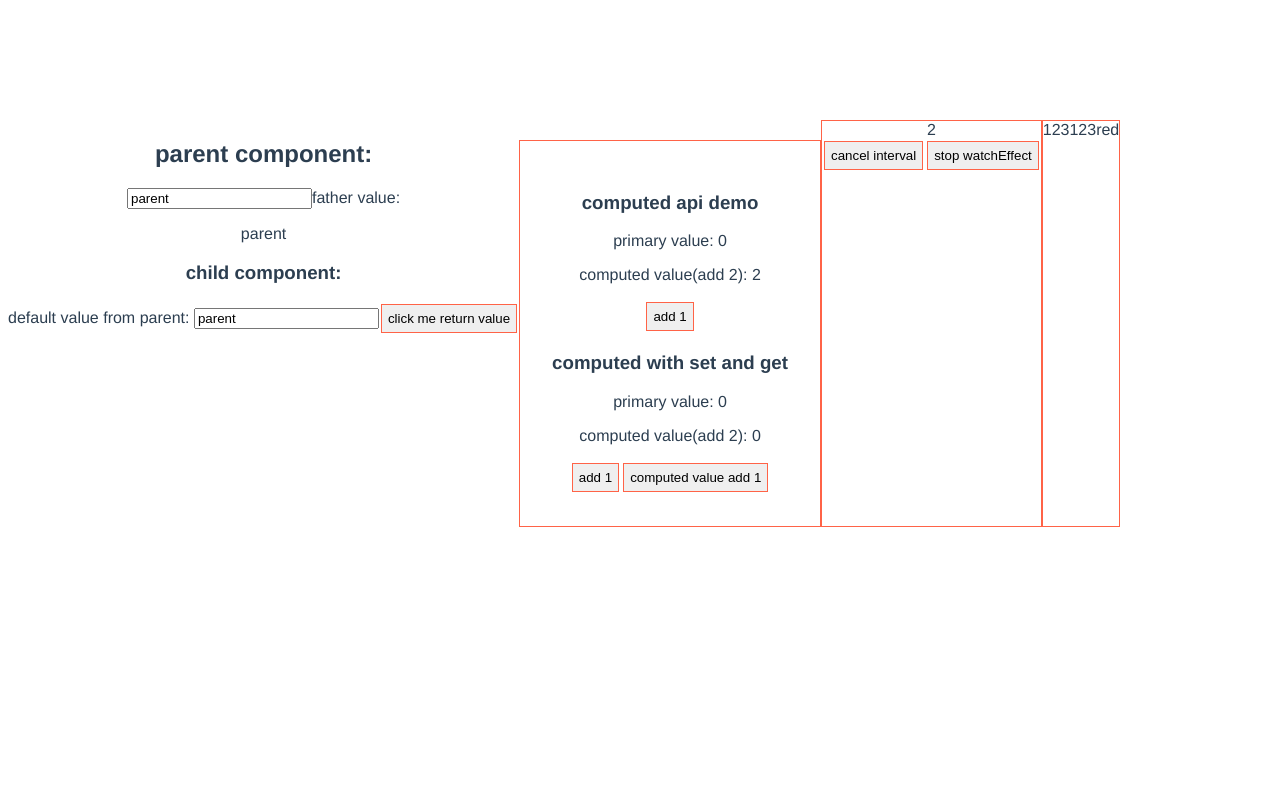
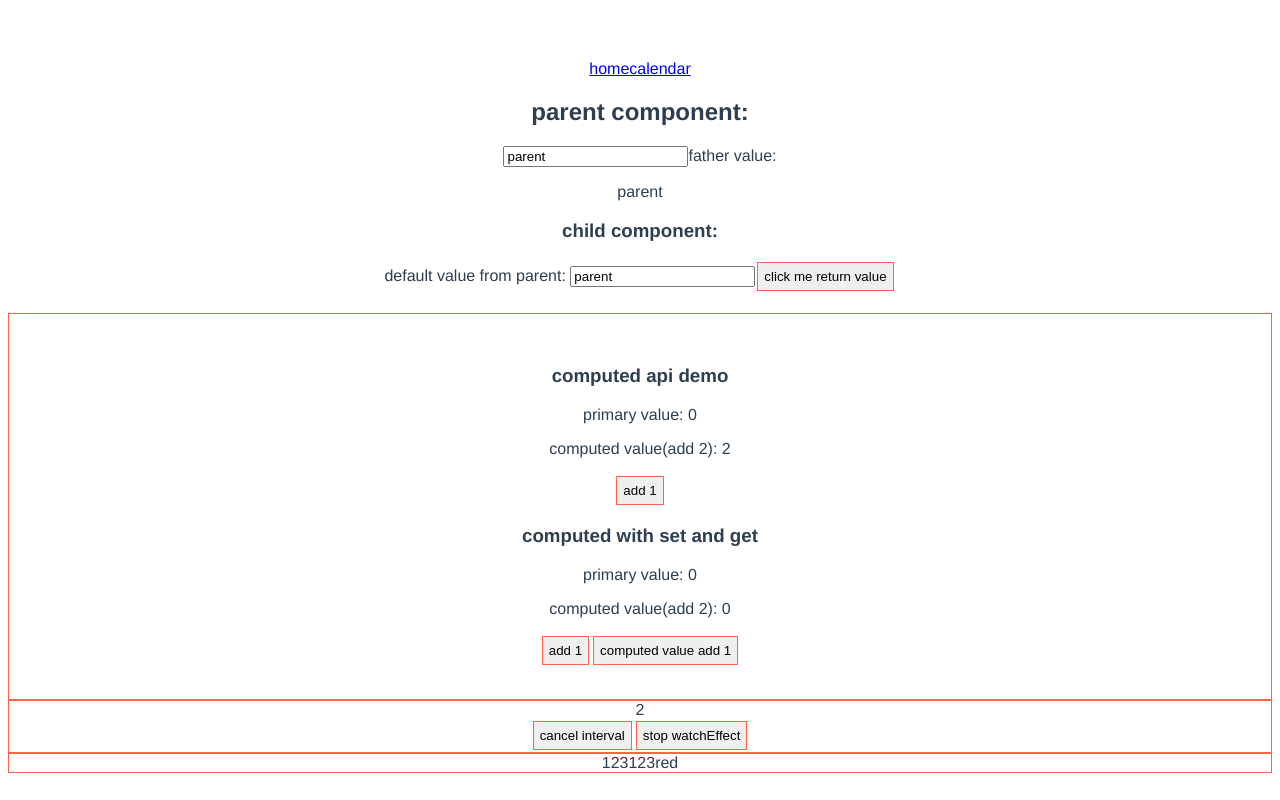
Before and after one commit to whj768702/vuenext, a Vue app: page / in a window 1280 px wide. Built offline with nearby package versions, Linux system fonts and the light colour scheme.

Commit message:
feat(router): 增加路由，拆分页面。

```diff
--- a/package.json
+++ b/package.json
@@ -11,7 +11,8 @@
   },
   "dependencies": {
     "core-js": "^3.10.1",
-    "vue": "^3.0.11"
+    "vue": "^3.0.11",
+    "vue-router": "^4.0.6"
   },
   "devDependencies": {
     "@babel/core": "^7.13.15",
--- a/src/App.vue
+++ b/src/App.vue
@@ -1,47 +1,14 @@
 <template>
   <div id="app">
-    <div>
-      <h2>parent component: </h2>
-      <input type="text" v-model="parentMsg">
-      <span>father value: </span>
-      <p>{{parentMsg}}</p>
-      <h3>child component: </h3>
-      <HelloWorld :msg="parentMsg" @update="handleSonChange"/>
-    </div>
-    <ComputedComponent/>
-    <WatchEffect/>
-    <ProvideInject/>
+    <router-link to="/">home</router-link>
+    <router-link to="/calendar">calendar</router-link>
+    <router-view></router-view>
   </div>
 </template>
 
 <script>
-  import {ref} from 'vue';
-  import HelloWorld from './components/HelloWorld.vue';
-  import ComputedComponent from './components/ComputedComponent';
-  import WatchEffect from './components/WatchEffect';
-  import ProvideInject from './components/ProvideInject';
-
 export default {
   name: 'App',
-    components: {
-      HelloWorld,
-      ComputedComponent,
-      WatchEffect,
-      ProvideInject
-    },
-    setup() {
-      const parentMsg = ref('parent');
-
-      return {
-        parentMsg
-      };
-    },
-    methods: {
-      handleSonChange(msg) {
-        console.log('parent: ', msg);
-        this.parentMsg = msg;
-      }
-    }
 };
 </script>
 
@@ -53,9 +20,8 @@
   text-align: center;
   color: #2c3e50;
   margin-top: 60px;
-    display: flex;
-    flex-flow: row wrap;
 }
+
 button {
   margin: 2px;
   padding: 6px;
--- /dev/null
+++ b/src/components/calendar.vue
@@ -0,0 +1,13 @@
+<template>
+  <div>calendar</div>
+</template>
+
+<script>
+export default {
+  name: 'calendar',
+};
+</script>
+
+<style scoped>
+
+</style>
--- a/src/main.js
+++ b/src/main.js
@@ -1,4 +1,24 @@
 import { createApp } from 'vue';
-import App from './App.vue'
+import App from './App.vue';
+import Home from './pages/Home'
+import Calendar from './components/calendar';
+import { createWebHistory, createRouter } from 'vue-router';
 
-createApp(App).mount('#app')
+const routes = [
+  {
+    path: '/',
+    name: 'home',
+    component: Home,
+  },
+  {
+    path: '/calendar',
+    name: 'calendar',
+    component: Calendar
+  }
+];
+const router = createRouter({
+  history: createWebHistory(),
+  routes
+})
+
+createApp(App).use(router).mount('#app');
--- /dev/null
+++ b/src/pages/Home.vue
@@ -0,0 +1,48 @@
+<template>
+  <div>
+    <h2>parent component: </h2>
+    <input type="text" v-model="parentMsg">
+    <span>father value: </span>
+    <p>{{ parentMsg }}</p>
+    <h3>child component: </h3>
+    <HelloWorld :msg="parentMsg" @update="handleSonChange" />
+  </div>
+  <ComputedComponent />
+  <WatchEffect />
+  <ProvideInject />
+</template>
+
+<script>
+import { ref } from 'vue';
+import HelloWorld from '../components/HelloWorld.vue';
+import ComputedComponent from '../components/ComputedComponent';
+import WatchEffect from '../components/WatchEffect';
+import ProvideInject from '../components/ProvideInject';
+
+export default {
+  name: 'Home',
+  components: {
+    HelloWorld,
+    ComputedComponent,
+    WatchEffect,
+    ProvideInject,
+  },
+  setup() {
+    const parentMsg = ref('parent');
+
+    return {
+      parentMsg,
+    };
+  },
+  methods: {
+    handleSonChange(msg) {
+      console.log('parent: ', msg);
+      this.parentMsg = msg;
+    },
+  },
+};
+</script>
+
+<style scoped>
+
+</style>
```
Also changed, not shown: 1 other file (tests, documents, lock files or other folders). Lines whose indentation alone changed are shown as unchanged.
